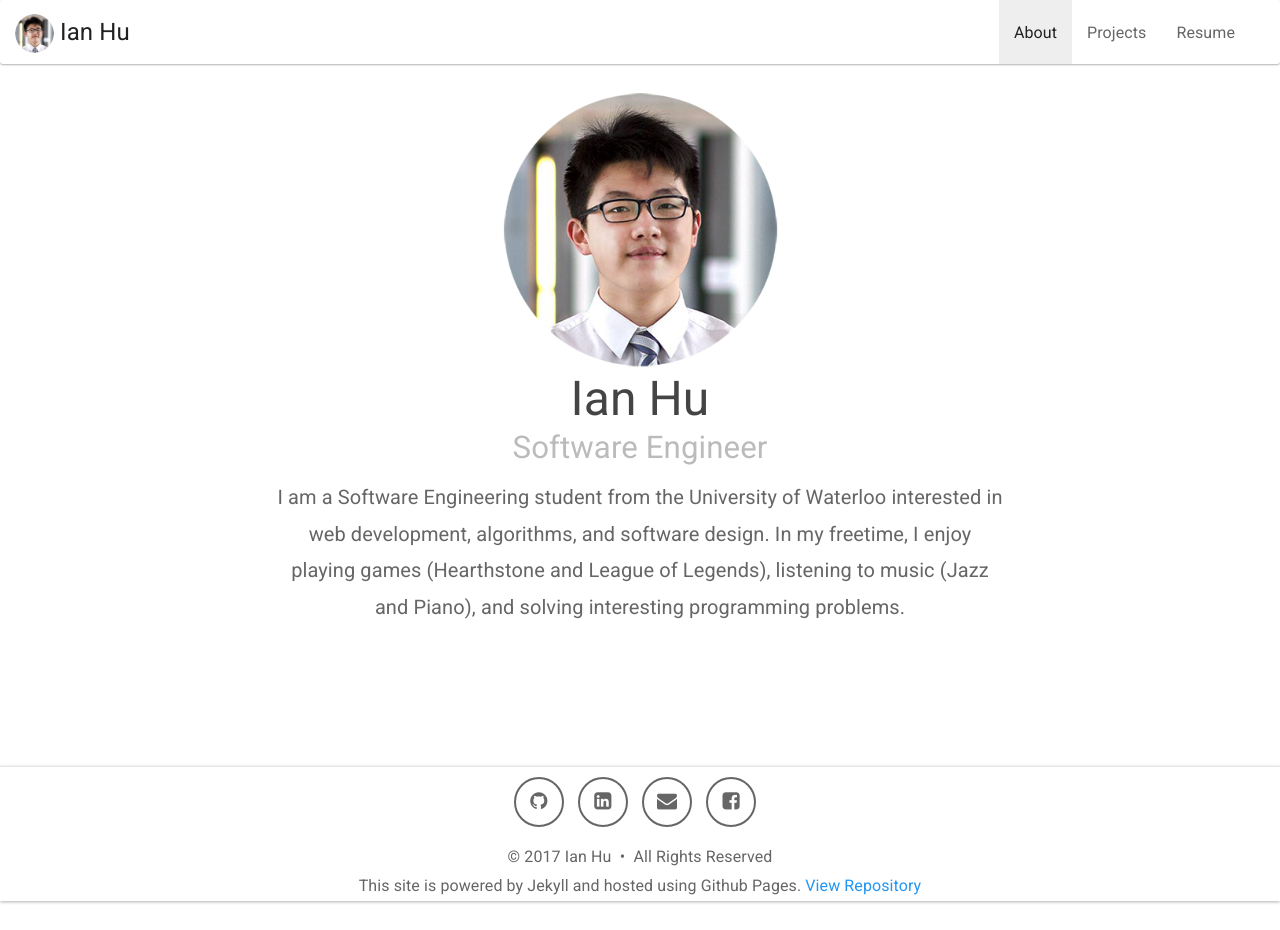
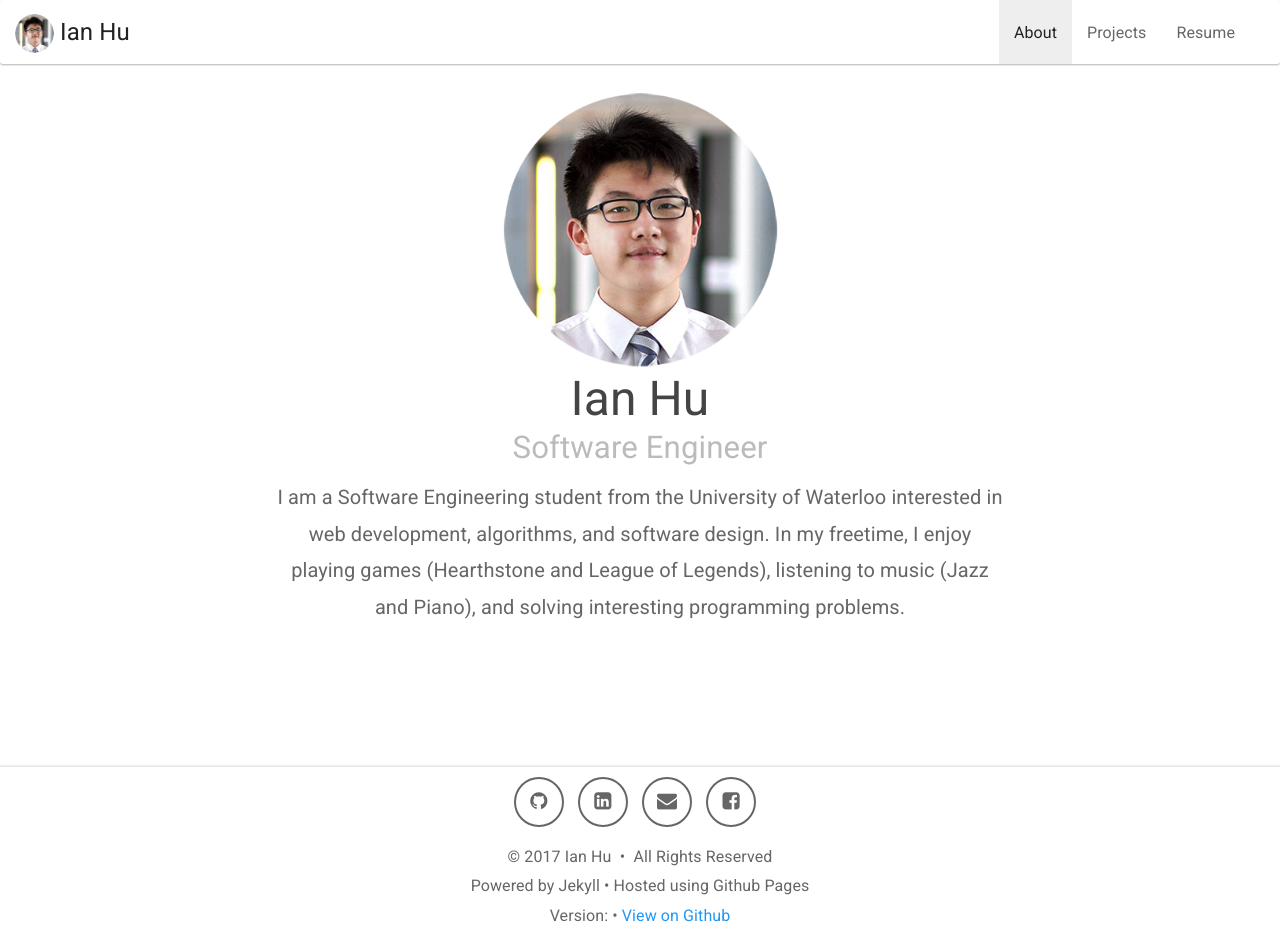
Before and after one commit to ian952/ian952.github.io, a Jekyll site: the page built from index.html, in a window 1280 px wide. Built offline with Jekyll 4.4.1, drawn with Linux system fonts in a browser that asks for light colours; nearby versions of some CDN libraries; part of the change alters nothing that is shown.

Commit message:
update footer with git hash

```diff
--- a/_includes/footer.html
+++ b/_includes/footer.html
@@ -6,9 +6,12 @@
         <li class = "fade-in"><a class="btn-social" target="_blank" href="https://www.facebook.com/Ian.Hu.is.awesome"><i id="fb-icon" class = "fa fa-fw fa-facebook-square"></i></a></li>
     </ul>
     <div class="text-center">
-    © 2017 Ian Hu • All Rights Reserved
+        © 2017 Ian Hu • All Rights Reserved
     </div>
     <div class="text-center">
-    This site is powered by Jekyll and hosted using Github Pages. <a href="https://github.com/ian952/ianhu.ca">View Repository</a>
+        Powered by Jekyll • Hosted using Github Pages
+    </div>
+    <div class="text-center">
+        Version: {{ site.data['hash'] }} • <a href="https://github.com/ian952/ianhu.ca">View on Github</a>
     </div>
 </footer>
--- /dev/null
+++ b/_plugins/jekyll-git-hash.rb
@@ -0,0 +1,21 @@
+# Jekyll plugin for generating Git hash
+#
+# Place this file in the _plugins directory and
+# use {{ site.data['hash'] }} in your Liquid templates
+#
+# Author: Yegor Bugayenko <yegor@tpc2.com>
+# Source: http://github.com/yegor256/jekyll-git-hash
+#
+# Distributed under the MIT license
+# Copyright Yegor Bugayenko, 2014
+
+module Jekyll
+  class GitHashGenerator < Generator
+    priority :high
+    safe true
+    def generate(site)
+      hash = %x( git rev-parse --short HEAD ).strip
+      site.data['hash'] = hash
+    end
+  end
+end
```
